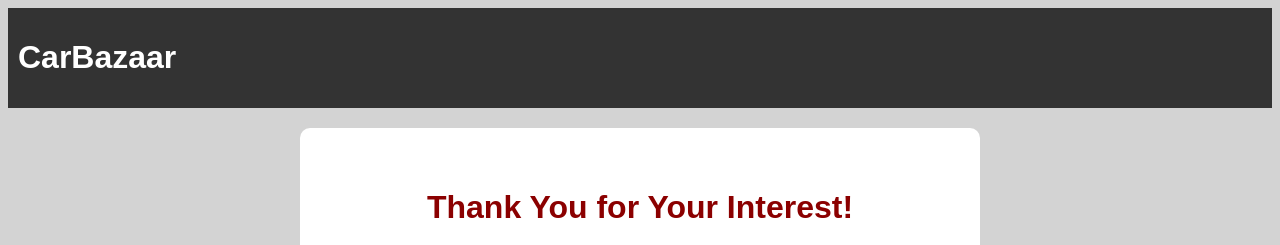
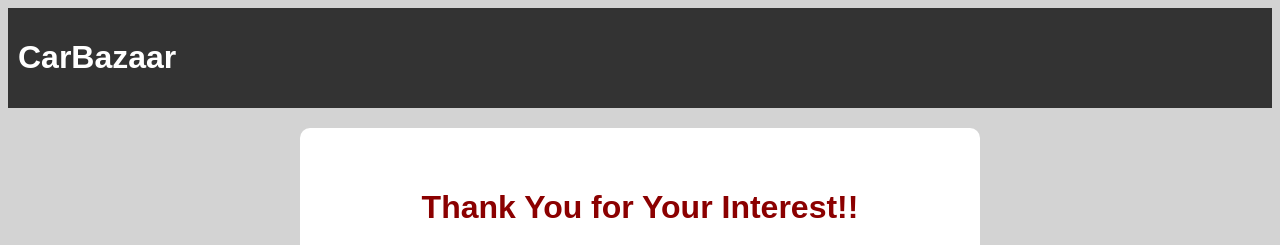
Before and after one commit to riya9038/car-dealer, a plain HTML site: page thankyou.html in a window 1280 px wide. Shown: the top 245 px of the page. Drawn offline with Linux system fonts and the light colour scheme.

Commit message:
added exclaimation mark

```diff
--- a/thankyou.html
+++ b/thankyou.html
@@ -12,7 +12,7 @@
         <h1>CarBazaar</h1>
       </header>
       <div class="container">
-        <h1>Thank You for Your Interest!</h1>
+        <h1>Thank You for Your Interest!!</h1>
         <p>
           <strong>CarBazaar,</strong>
           your trusted destination for finding the perfect car that matches your
```
